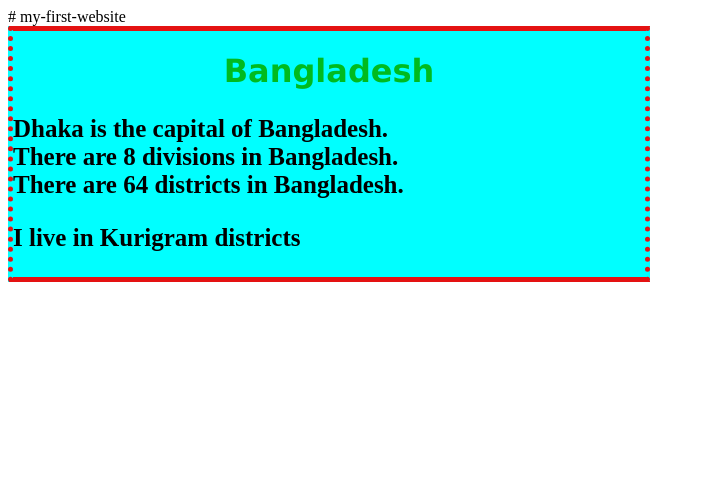
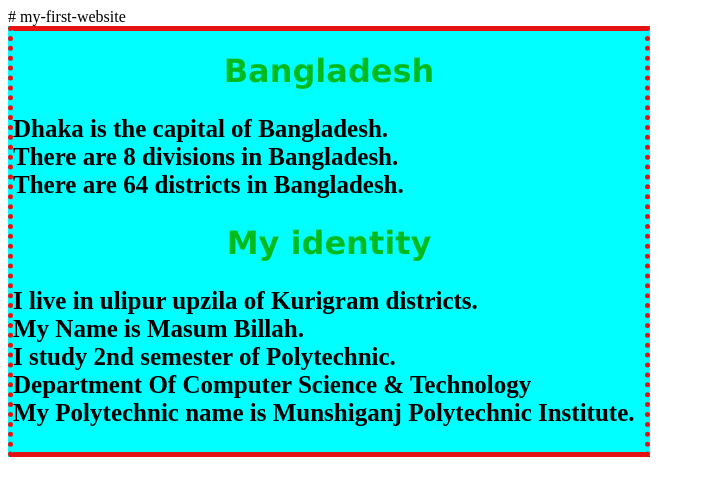
Before and after one commit to Masumbillah2062003/my-first-website, a plain HTML site: page index.html in a window 1280 px wide. Shown: the whole page, without its empty margins (0-705 px from the left). Drawn offline with Linux system fonts and the light colour scheme.

Commit message:
first commit

```diff
--- a/index.html
+++ b/index.html
@@ -14,7 +14,10 @@
         <p>Dhaka is the capital of Bangladesh.<br>
         There are 8 divisions in Bangladesh. <br>
         There are 64 districts in Bangladesh.</p>
-        <p>I live in Kurigram districts</p>
+        <h1>My identity</h1>
+        <p>I live in ulipur upzila of Kurigram districts.
+        <br> My Name is Masum Billah.<br> I study 2nd semester of Polytechnic.<br>Department Of Computer Science & Technology<br>My Polytechnic name is Munshiganj Polytechnic Institute. </p>
+
     </div>
 
 </body>
```
